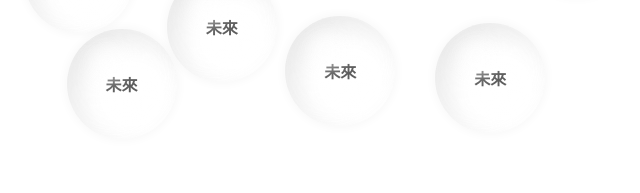
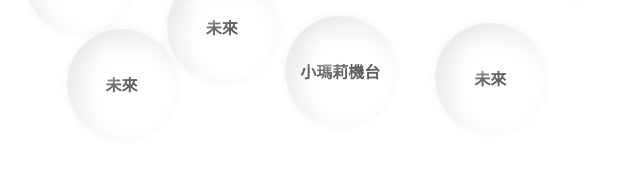
Before and after one commit to Nathan2035/AIproject2026, a plain HTML site: page index.html in a window 1280 px wide. Shown: the part 365-558 px from the top of the page, 297-937 px from the left. Drawn offline with Linux system fonts and the light colour scheme.

Commit message:
Add files via upload

```diff
--- a/index.html
+++ b/index.html
@@ -113,7 +113,7 @@
 ========================= */
 const bubbleData = [
     { name: "賽豬遊戲", link: "data/horseracing/horseracing.html" },
-    { name: "未來", link: "#" },
+    { name: "小瑪莉機台", link: "data/betgame/betgame.html" },
     { name: "未來", link: "#" },
     { name: "未來", link: "#" },
     { name: "未來", link: "#" },
```
